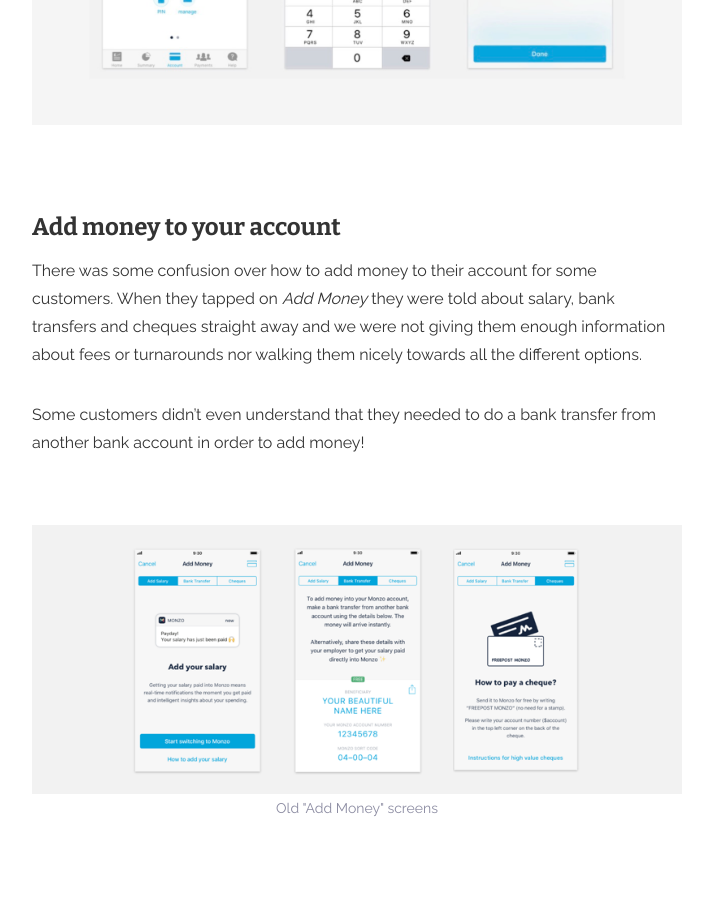
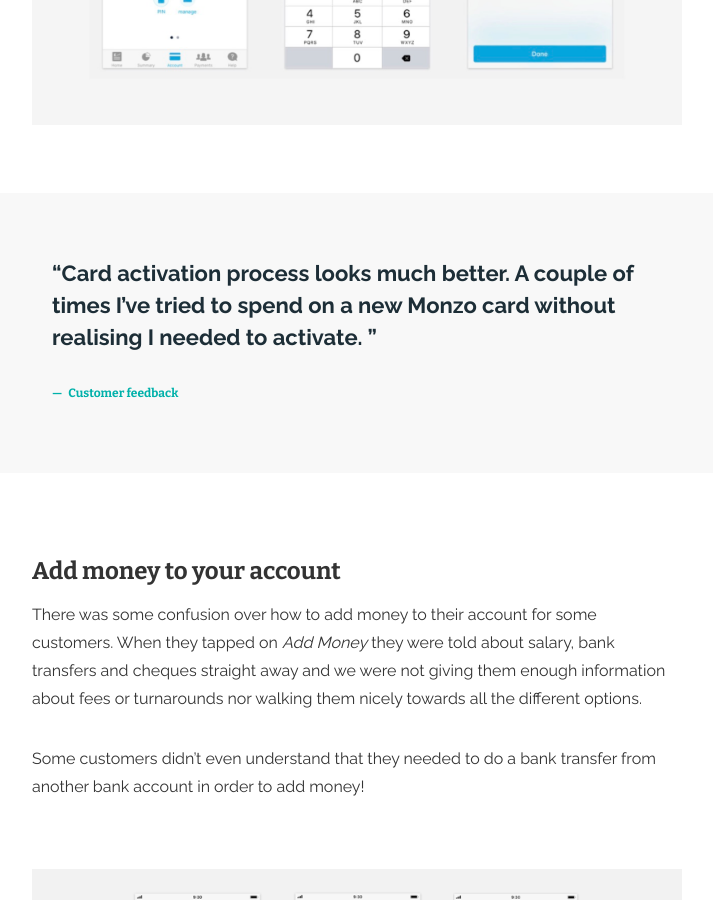
Before and after one commit to jexyla/jexyla.github.io, a Jekyll site: the page built from projects/monzo/index.html, in a window 1280 px wide and 900 px high, scrolled down 2963 px. Shown: the whole window, without its empty margins (283-996 px from the left). Built offline with Jekyll 4.4.1, drawn with Linux system fonts in a browser that asks for light colours; nearby versions of some CDN libraries.

Commit message:
added customer quote

```diff
--- a/projects/monzo/index.html
+++ b/projects/monzo/index.html
@@ -89,6 +89,14 @@
     </div>
   </section>
 
+  <section class="full-width project-testimonial">
+    <div class="flex-vertical-container">
+      <blockquote>
+        “Card activation process looks much better.  A couple of times I’ve tried to spend on a new Monzo card without realising I needed to activate. ”
+        <small>Customer feedback</small>
+      </blockquote>
+  </section>
+
   <section class="project-description">
     <h2>Add money to your account</h2>
     <p>
```
